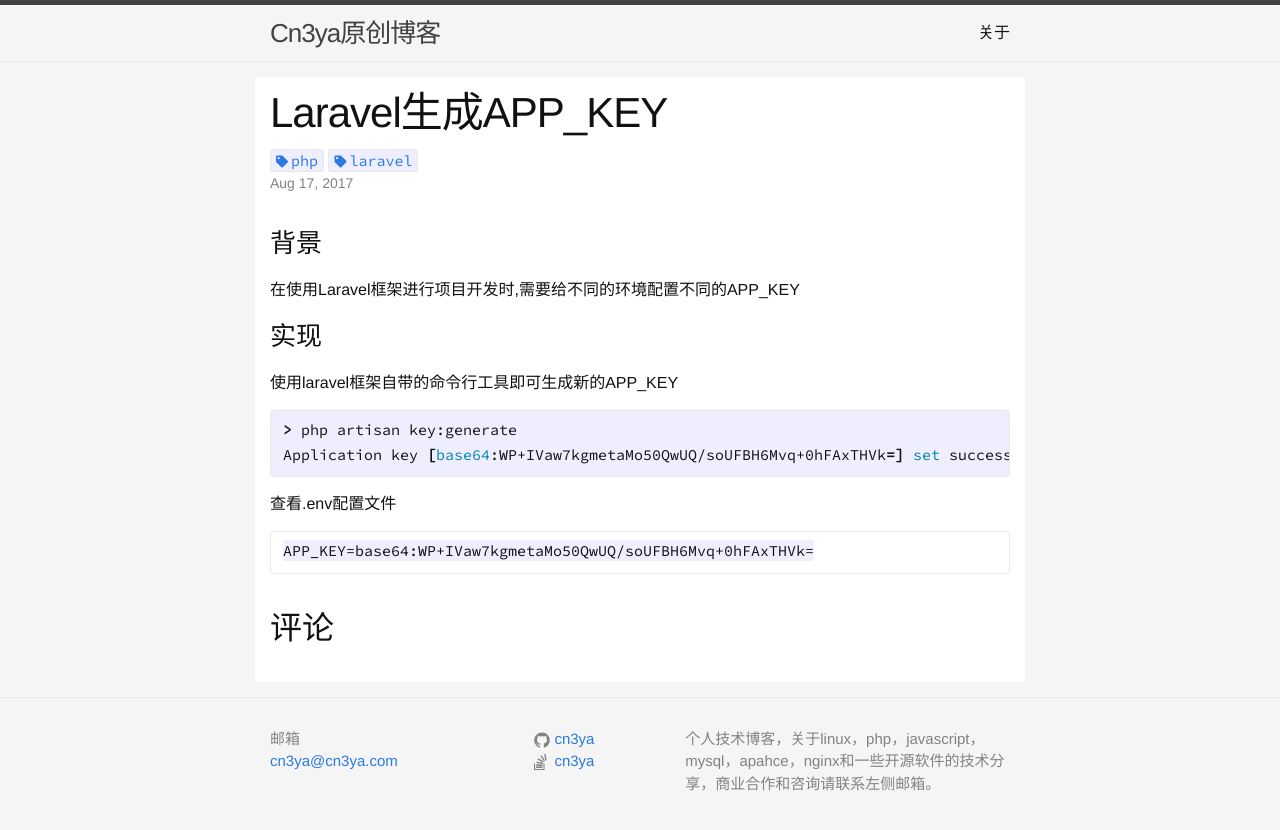
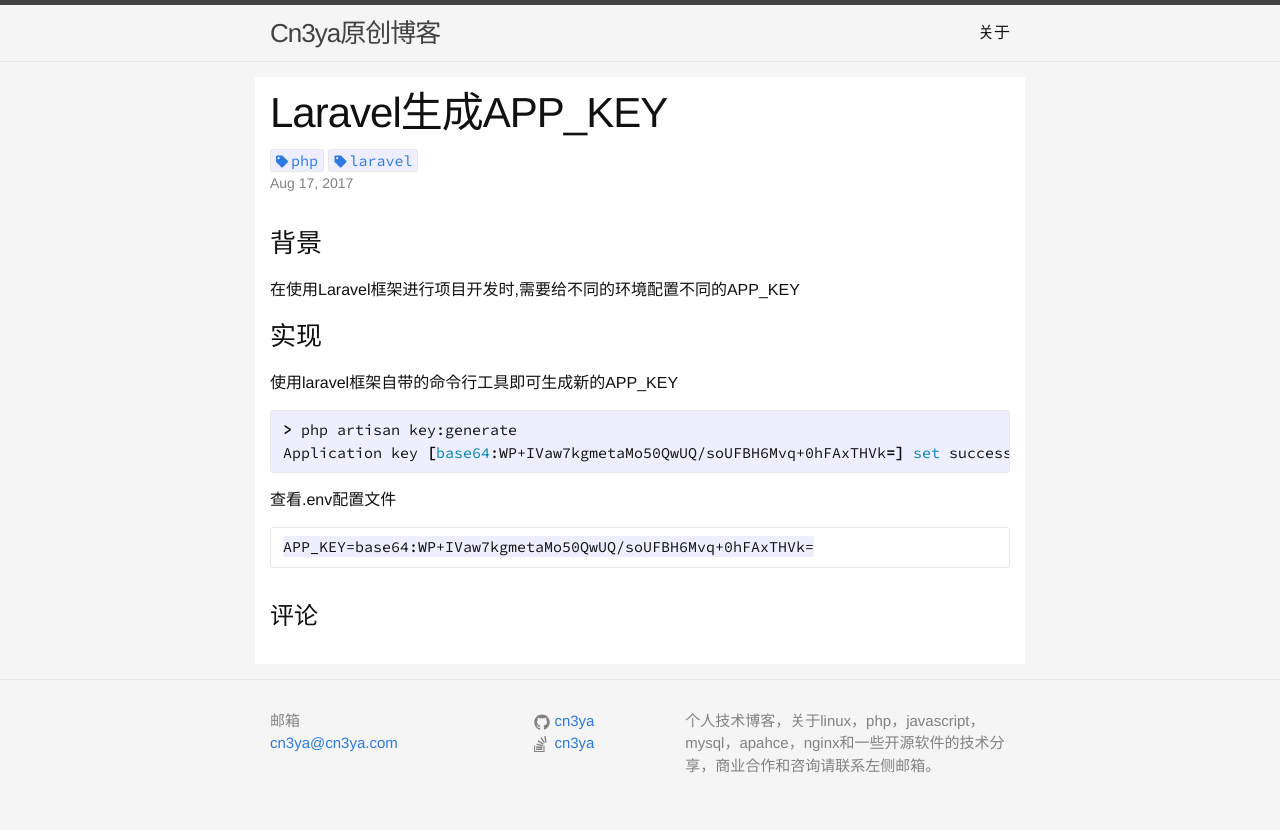
Before and after one commit to cn3ya/cn3ya.github.io, a Jekyll site: the page built from _posts/2017-08-17-Laravel-key-generate.markdown, in a window 1280 px wide. Shown: the top 830 px of the page. Built offline with Jekyll 4.4.1, drawn with Linux system fonts in a browser that asks for light colours; nearby versions of some CDN libraries; comment, search, counter and statistics services are not loaded.

Commit message:
样式调整

```diff
--- a/_layouts/post.html
+++ b/_layouts/post.html
@@ -21,7 +21,7 @@ layout: default
   </article>
 
   {% if page.comments != false %}
-    <h1>评论</h1>
+    <h2>评论</h2>
     <div id="disqus_thread"></div>
     <script>
       /**
--- a/_sass/_base.scss
+++ b/_sass/_base.scss
@@ -79,8 +79,12 @@ li {
 /**
  * Headings
  */
-h1, h2, h3, h4, h5, h6 {
+h1 {
     font-weight: 300;
+}
+
+h2, h3, h4, h5, h6 {
+    font-weight: 500;
 }
 
 
@@ -127,6 +131,7 @@ blockquote {
  */
 pre,
 code {
+    font-family: 'Source Code Pro', monospace;
     font-size: 15px;
     border: 1px solid $grey-color-light;
     border-radius: 3px;
@@ -175,10 +180,6 @@ pre {
     padding: $spacing-unit/2 $spacing-unit/2;
 }
 
-code {
-    font-family: 'Source Code Pro', monospace;
-}
-
 .post-tag {
     font-family: 'Source Code Pro', monospace;
 }
```
